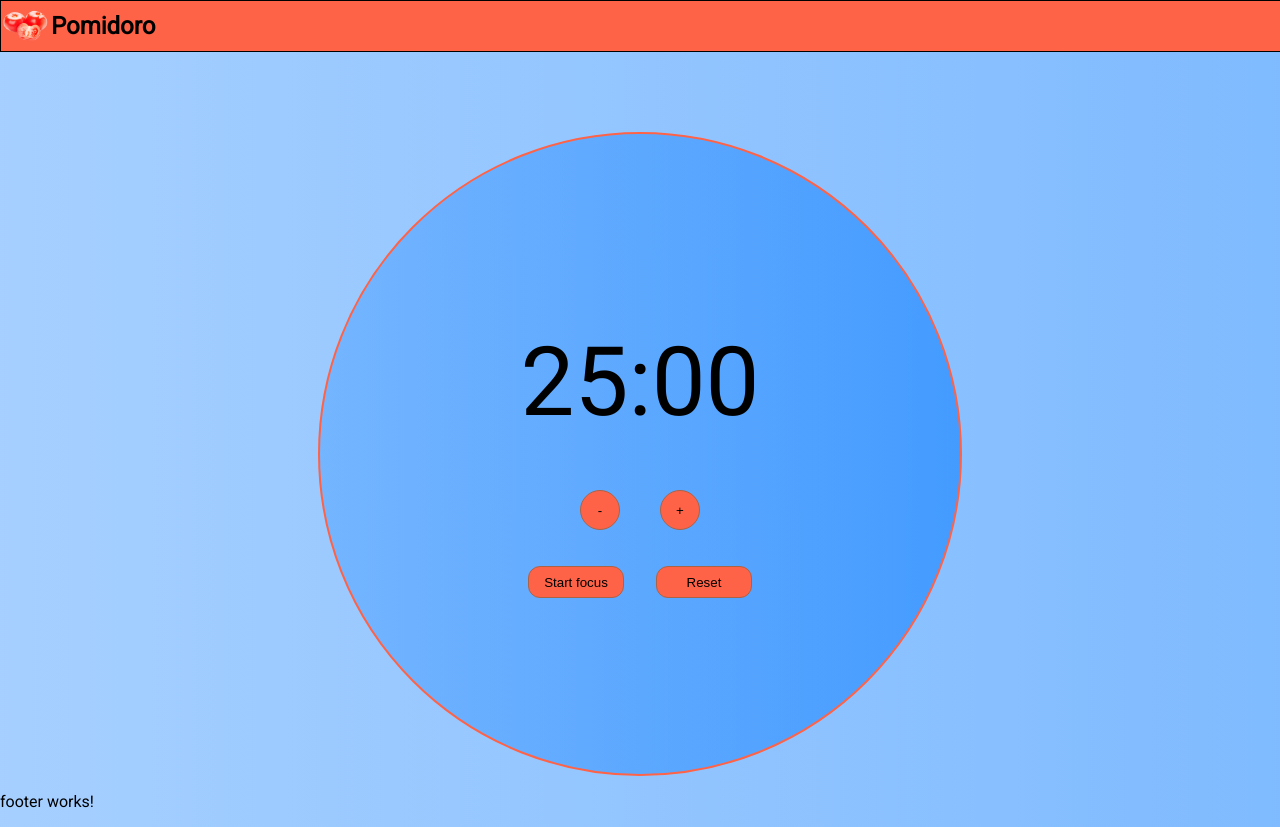
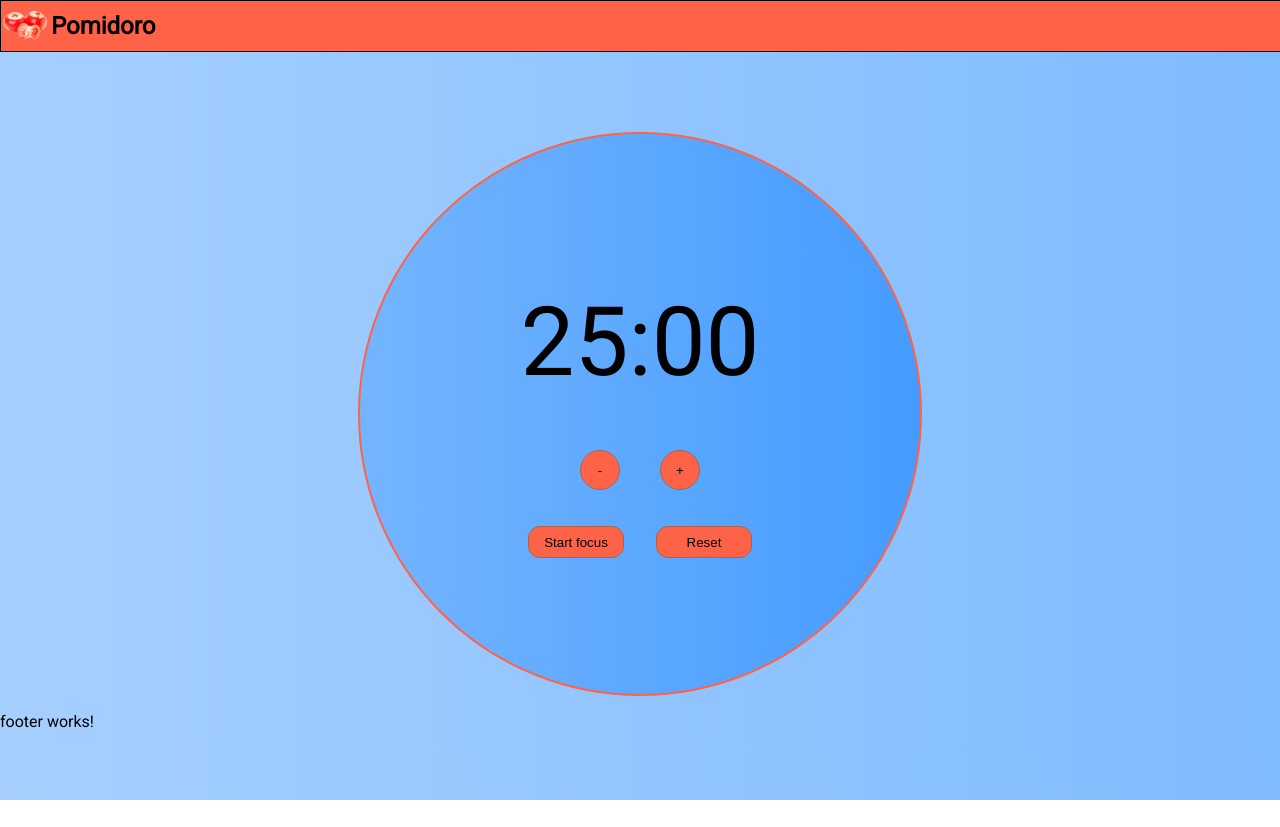
Before and after one commit to kkolcz/angular-pomodoro-timer, an Angular app: page /home in a window 1280 px wide. After the commit the page ends 800 px from the top, so only its background shows below. Built offline with nearby package versions, Linux system fonts and the light colour scheme; a web font is replaced by a local one.

Commit message:
add fix scale

```diff
--- a/src/app/pages/home/home.component.scss
+++ b/src/app/pages/home/home.component.scss
@@ -12,7 +12,8 @@
   justify-content: center;
   align-items: center;
   border-radius: 100%;
-  width: 50vw;
+  height: 70vh;
+  min-height: 400px;
   border: 2px solid tomato;
   aspect-ratio: 1/1;
   background: $background-color;
```
